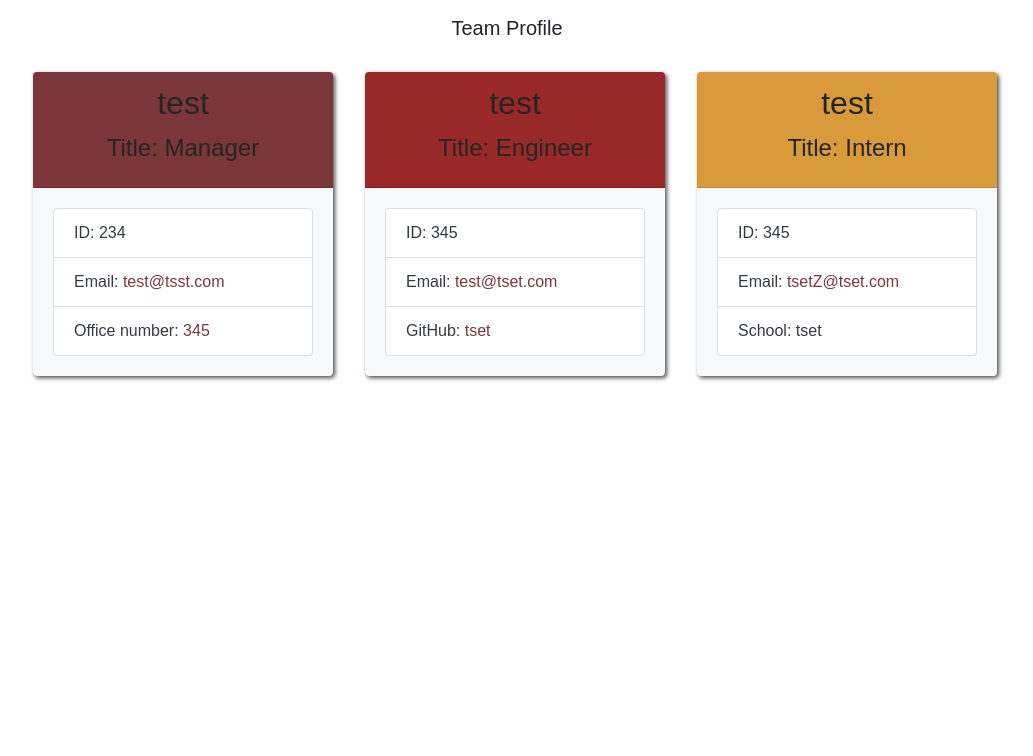
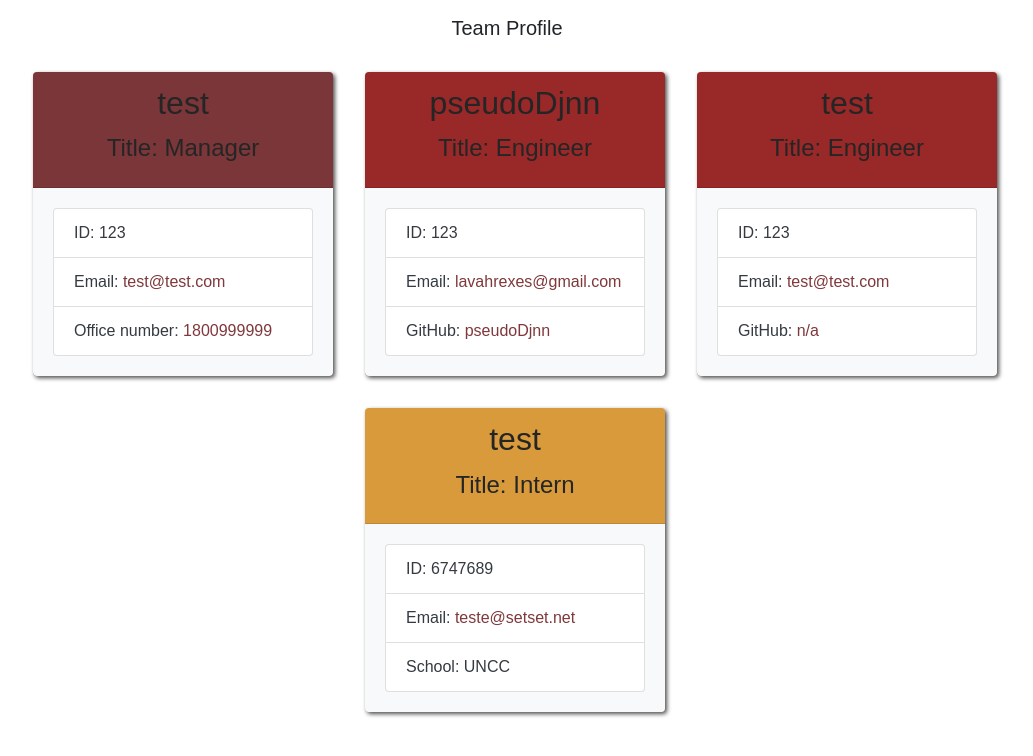
Before and after one commit to pseudoDjnn/Team-Profile-Generator, a website: page dist/index.html in a window 1280 px wide. Shown: the whole page, without its empty margins (125-1158 px from the left). Drawn offline with nearby package versions, Linux system fonts and the light colour scheme.

Commit message:
final code

```diff
--- a/dist/index.html
+++ b/dist/index.html
@@ -1,6 +1,6 @@
 
-  <!DOCTYPE html>
-  <html lang="en">
+  <!DOCTYPE htmlPage>
+  <htmlPage lang="en">
   <head>
       <meta charset="UTF-8">
       <meta name="viewport" content="width=device-width, initial-scale=1.0">
@@ -29,9 +29,23 @@
             </div>
             <div class="card-body bg-light">
                 <ul class="list-group text-dark">
-                    <li class="list-group-item">ID: 234</li>
-                    <li class="list-group-item">Email: <a href="mailto:test@tsst.com">test@tsst.com</a></li>
-                    <li class="list-group-item">Office number: <a href="tel:345">345</a></li>
+                    <li class="list-group-item">ID: 123</li>
+                    <li class="list-group-item">Email: <a href="mailto:test@test.com">test@test.com</a></li>
+                    <li class="list-group-item">Office number: <a href="tel:1800999999">1800999999</a></li>
+                </ul>
+            </div>
+        </div>
+
+        <div class="card employee-card engineer-card">
+            <div class="card-header text-center">
+                <h2 class="card-title">pseudoDjnn</h2>
+                <h4 class="card-title">Title: Engineer</h4>
+            </div>
+            <div class="card-body bg-light">
+                <ul class="list-group text-dark">
+                    <li class="list-group-item">ID: 123</li>
+                    <li class="list-group-item">Email: <a href="mailto:lavahrexes@gmail.com">lavahrexes@gmail.com</a></li>
+                    <li class="list-group-item">GitHub: <a href="https://github.com/pseudoDjnn" target="_blank" rel="noopener noreferrer">pseudoDjnn</a></li>
                 </ul>
             </div>
         </div>
@@ -43,9 +57,9 @@
             </div>
             <div class="card-body bg-light">
                 <ul class="list-group text-dark">
-                    <li class="list-group-item">ID: 345</li>
-                    <li class="list-group-item">Email: <a href="mailto:test@tset.com">test@tset.com</a></li>
-                    <li class="list-group-item">GitHub: <a href="https://github.com/tset" target="_blank" rel="noopener noreferrer">tset</a></li>
+                    <li class="list-group-item">ID: 123</li>
+                    <li class="list-group-item">Email: <a href="mailto:test@test.com">test@test.com</a></li>
+                    <li class="list-group-item">GitHub: <a href="https://github.com/n/a" target="_blank" rel="noopener noreferrer">n/a</a></li>
                 </ul>
             </div>
         </div>
@@ -57,9 +71,9 @@
             </div>
             <div class="card-body bg-light">
                 <ul class="list-group text-dark">
-                    <li class="list-group-item">ID: 345</li>
-                    <li class="list-group-item">Email: <a href="mailto:tsetZ@tset.com">tsetZ@tset.com</a></li>
-                    <li class="list-group-item">School: tset</li>
+                    <li class="list-group-item">ID: 6747689</li>
+                    <li class="list-group-item">Email: <a href="mailto:teste@setset.net">teste@setset.net</a></li>
+                    <li class="list-group-item">School: UNCC</li>
                 </ul>
             </div>
         </div>
@@ -72,4 +86,4 @@
   <script src="https://code.jquery.com/jquery-3.5.1.slim.min.js" integrity="sha384-DfXdz2htPH0lsSSs5nCTpuj/zy4C+OGpamoFVy38MVBnE+IbbVYUew+OrCXaRkfj" crossorigin="anonymous"></script>
   <script src="https://cdn.jsdelivr.net/npm/popper.js@1.16.0/dist/umd/popper.min.js" integrity="sha384-Q6E9RHvbIyZFJoft+2mJbHaEWldlvI9IOYy5n3zV9zzTtmI3UksdQRVvoxMfooAo" crossorigin="anonymous"></script>
   <script src="https://stackpath.bootstrapcdn.com/bootstrap/4.5.0/js/bootstrap.min.js" integrity="sha384-OgVRvuATP1z7JjHLkuOU7Xw704+h835Lr+6QL9UvYjZE3Ipu6Tp75j7Bh/kR0JKI" crossorigin="anonymous"></script>
-  </html>
+  </htmlPage>
```
